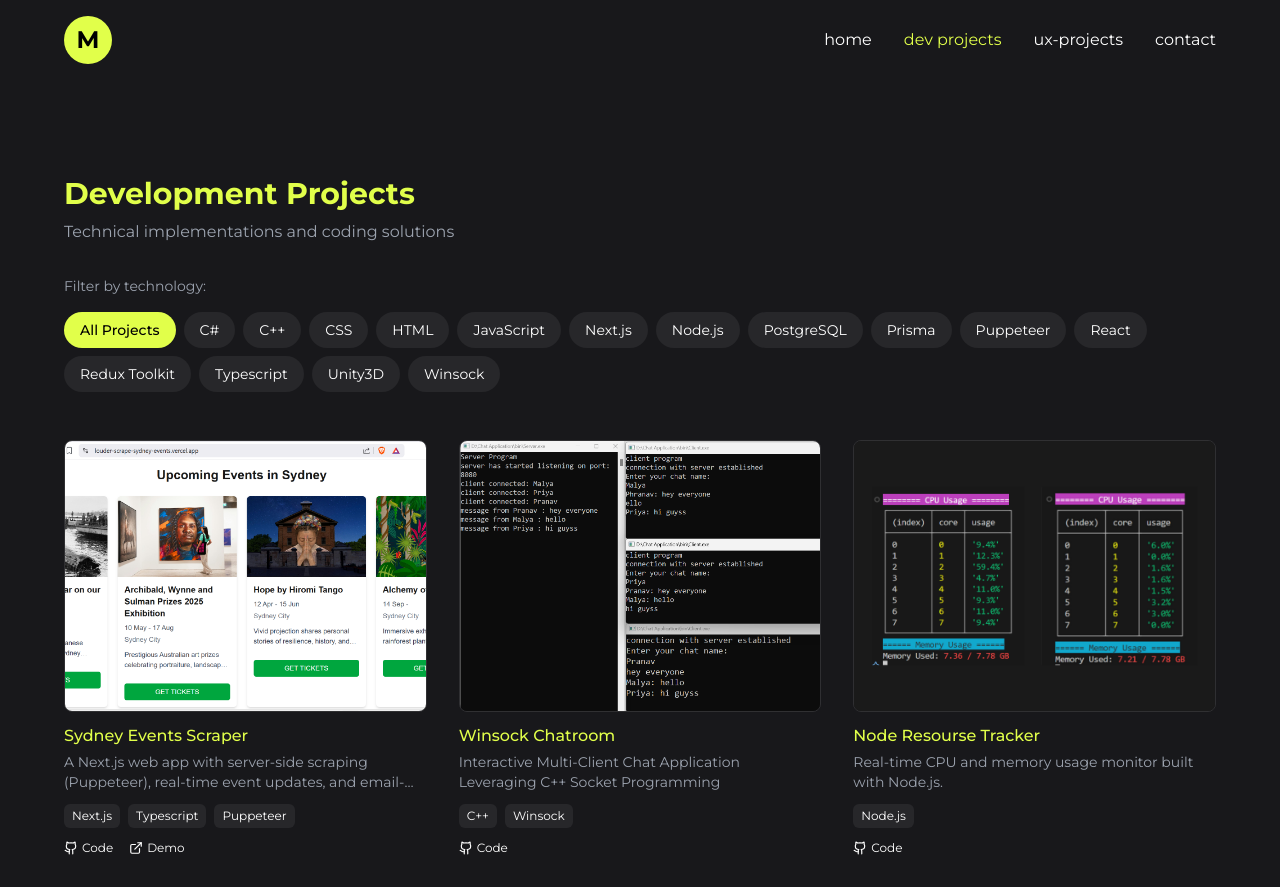
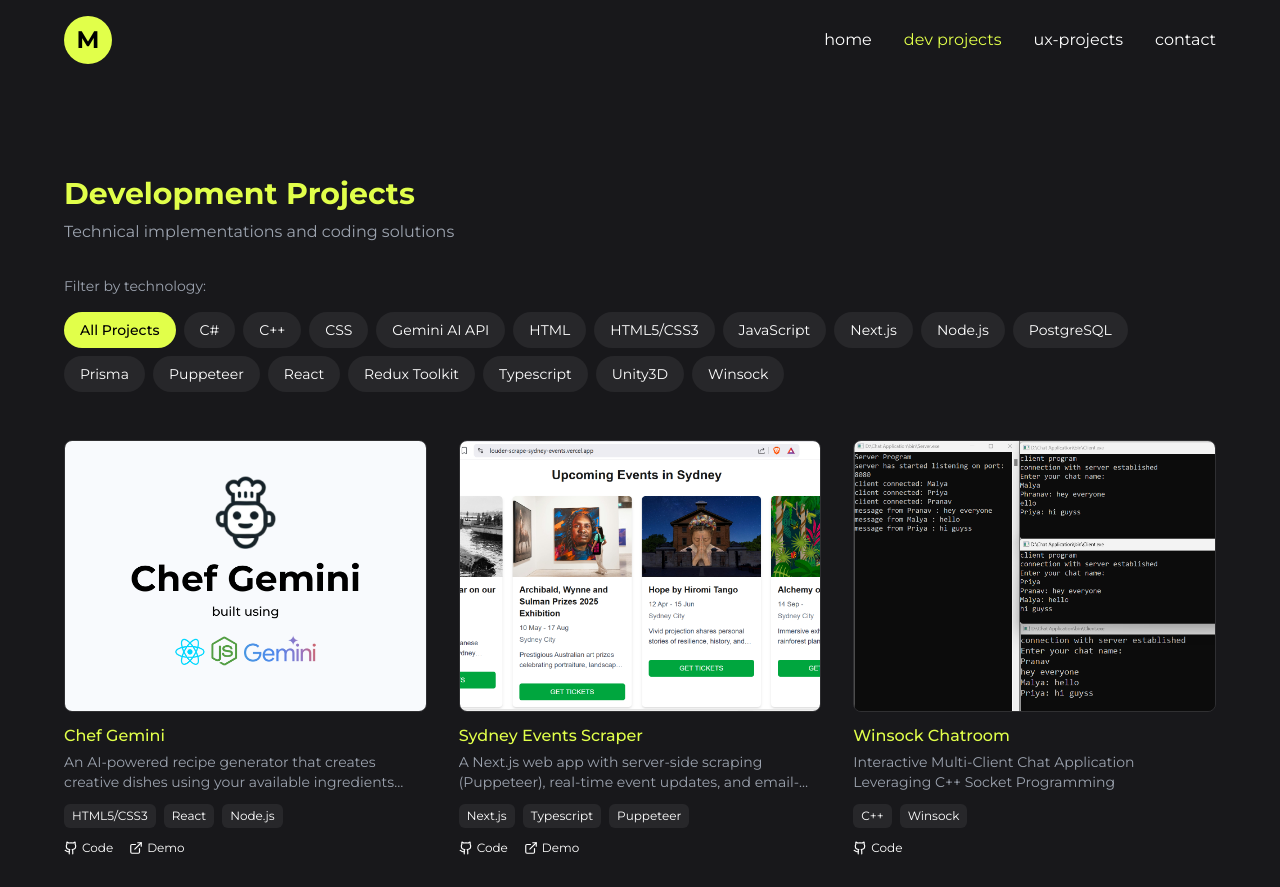
Before and after one commit to sriimalya/portfolio-malya-srivastava, a React (Vite) app in the folder bentofolio/: page /dev-projects in a window 1280 px wide. Shown: the top 887 px of the page. Built offline with nearby package versions, Linux system fonts and the light colour scheme.

Commit message:
added Chef Gemini project

```diff
--- a/bentofolio/src/data/codeProjectsData.js
+++ b/bentofolio/src/data/codeProjectsData.js
@@ -5,8 +5,18 @@
 import taskManager from '../assets/images/taskManager.png';
 import EventListing from '../assets/images/Event Listing.png';
 import ResourceTracker from '../assets/images/ResourceTracker.png';
+import ChefGemini from '../assets/images/ChefGemini.png';
 
 export const codeProjectsData = [
+  {
+    name: "Chef Gemini",
+    description: "An AI-powered recipe generator that creates creative dishes using your available ingredients built with React, Node.js, and the Gemini API.",
+    technologies: ["HTML5/CSS3", "React", "Node.js", "Gemini AI API"],
+    photoPath: ChefGemini,
+    github: "https://github.com/sriimalya/chef-gemini/",
+    demo: "https://chef-gemini-iota.vercel.app/",
+    featured: true
+  },
   {
     name: "Sydney Events Scraper",
     description: "A Next.js web app with server-side scraping (Puppeteer), real-time event updates, and email-based ticketing—all connected to PostgreSQL via Prisma.",
```
Also changed, not shown: bentofolio/src/assets/images/ChefGemini.png (added).
